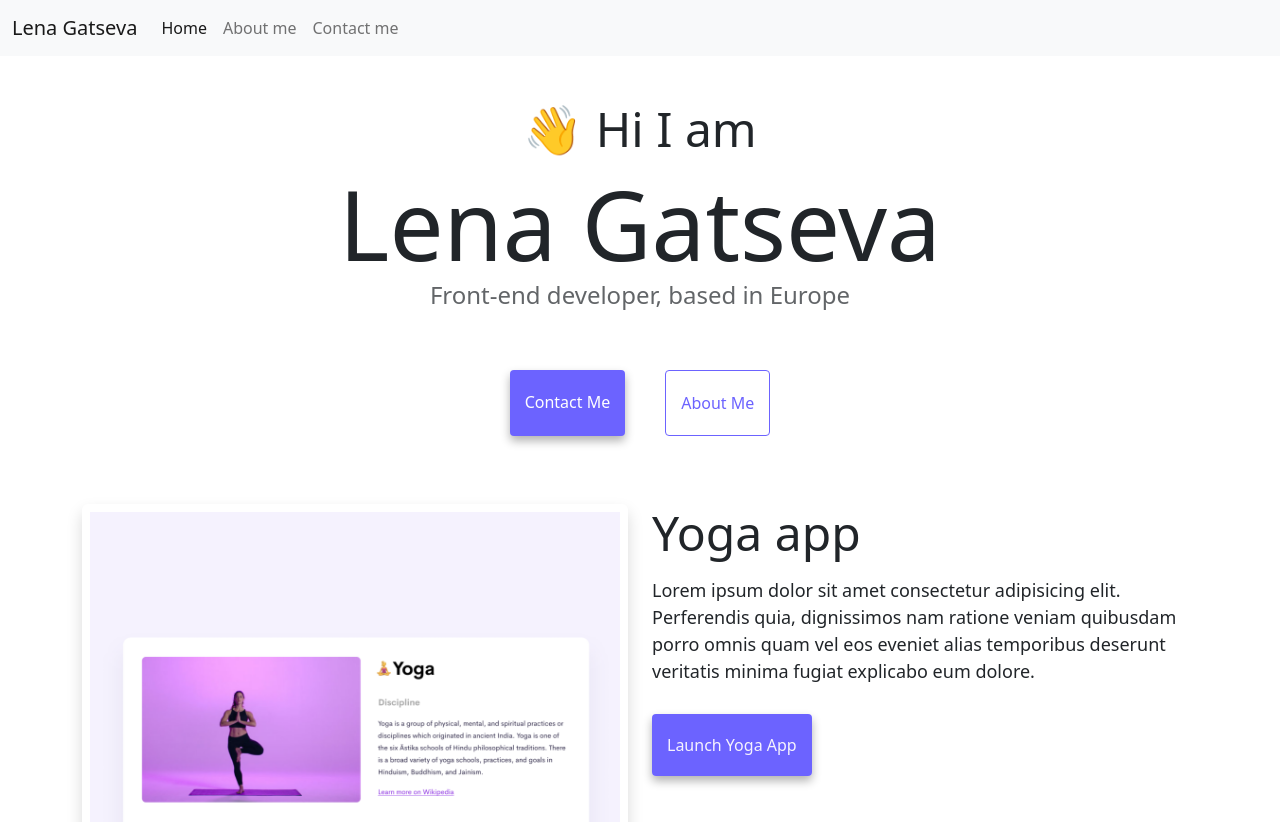
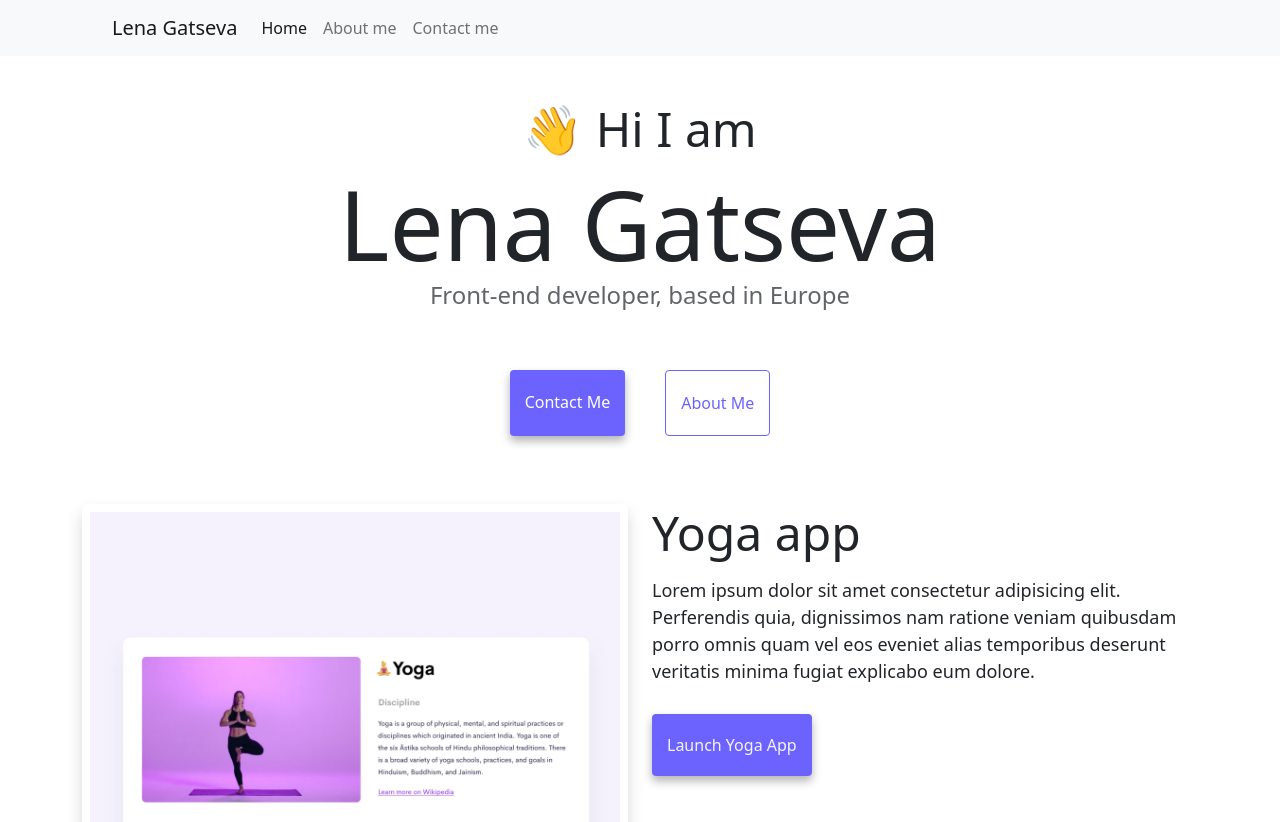
Before and after one commit to lenagatseva79/HW30, a plain HTML site: page index.html in a window 1280 px wide. Shown: the top 822 px of the page. Drawn offline with nearby package versions, Linux system fonts and the light colour scheme.

Commit message:
Updated css
Added margin-bottom for body and added margin for nav-bar

```diff
--- a/style.css
+++ b/style.css
@@ -6,6 +6,7 @@
 
 body {
   margin-top: 100px;
+  margin-bottom: 100px;
 }
 
 h1 {
@@ -45,9 +46,6 @@ p {
     display: block;
     text-align: center;
     margin: 0 20px;
-  }
-  .lastlink  {
-    margin-bottom: 100px;
   }
 }
 .navigation-links {
@@ -109,3 +107,6 @@ p {
   color: var(--secondary-color);
   box-shadow: var(--box-shadow);
 }
+.container-fluid {
+  margin: 0 100px;
+}
```
